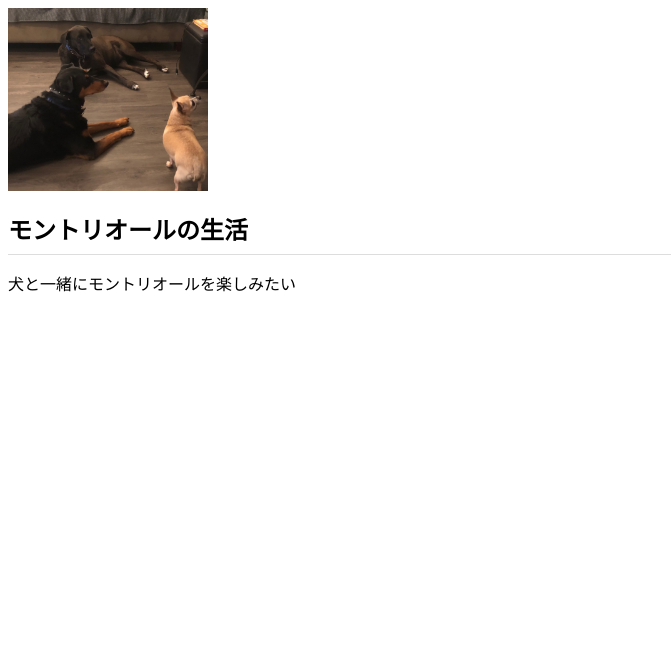
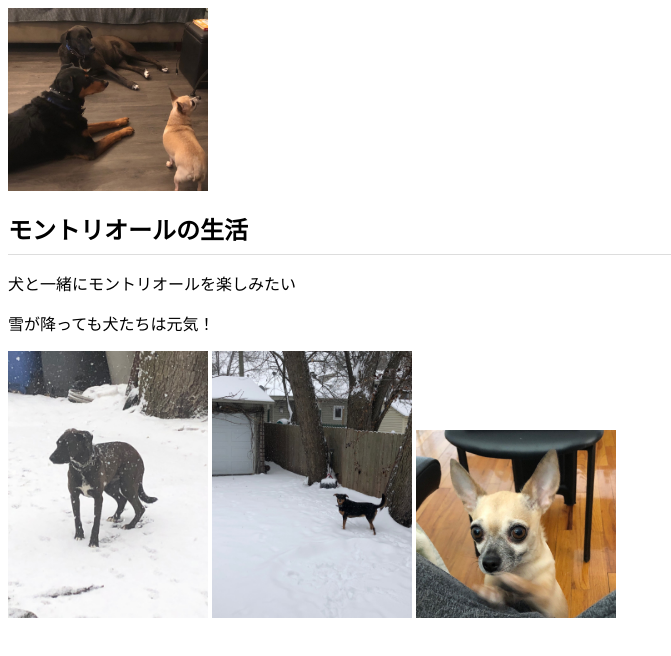
Before and after one commit to pequepequepeque/pequepequepeque.github.io, a plain HTML site: page index.html in a window 1280 px wide. Shown: the whole page, without its empty margins (0-671 px from the left). Drawn offline with Linux system fonts and the light colour scheme.

Commit message:
Add files via upload

```diff
--- a/index.html
+++ b/index.html
@@ -9,5 +9,9 @@
     <img src="img210708/les3.jpg">
     <h1>モントリオールの生活</h1>
     <p>犬と一緒にモントリオールを楽しみたい</p>
+    <p>雪が降っても犬たちは元気！</p>
+    <img src="img210708/marleydansneige.jpg">
+    <img src="img210708/zoesurneige.jpg">
+    <img src="img210708/pequecanape.jpg">
   </body>
 </html>
```
